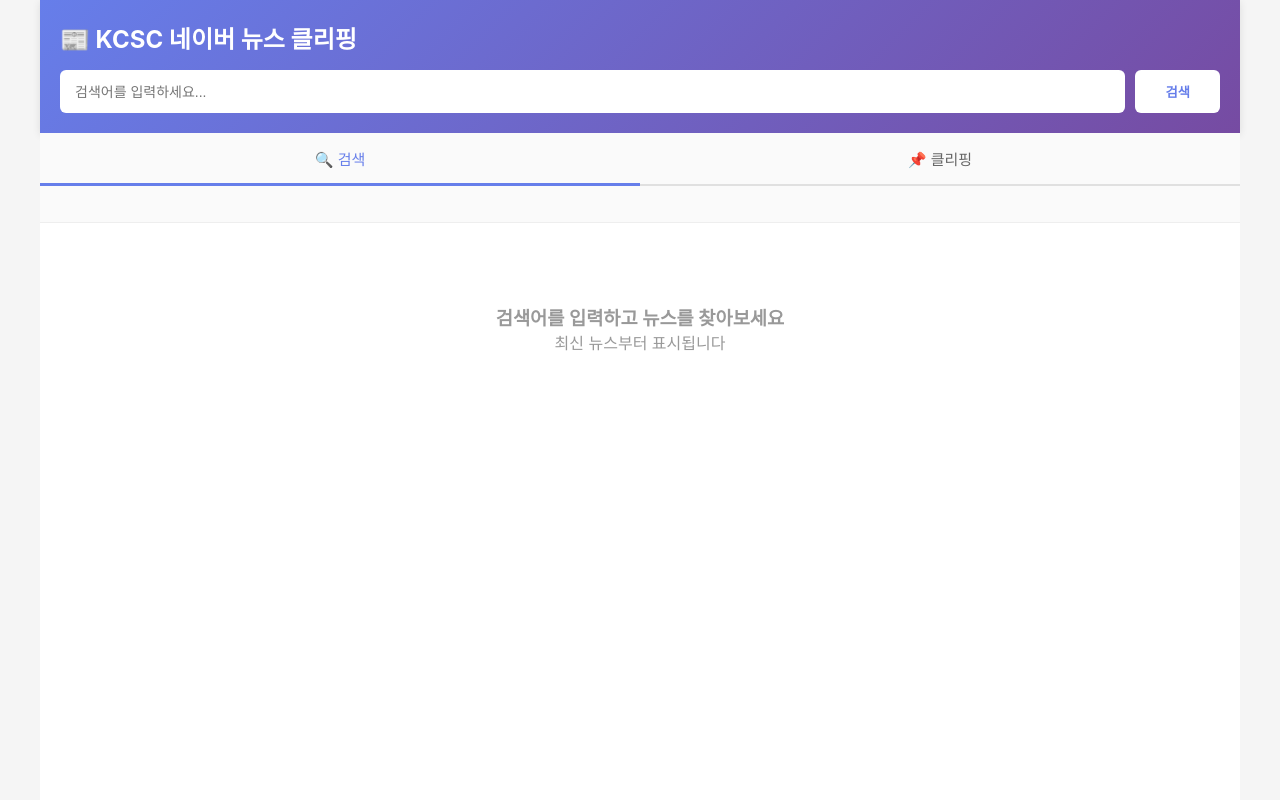
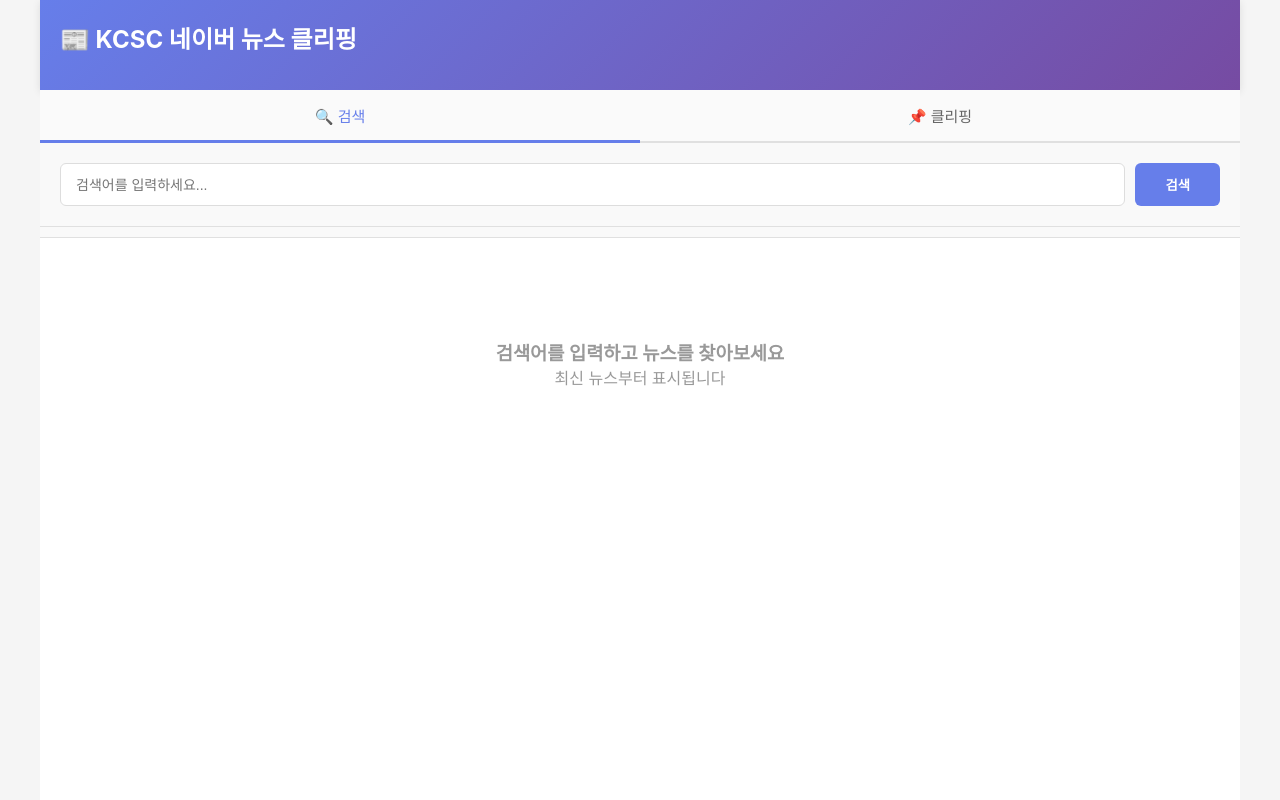
Before and after one commit to kentism/navernews.web, a FastAPI app: page / in a window 1280 px wide. Run offline with FastAPI, Linux system fonts and the light colour scheme; parts of the project's set-up code (start-up, migrations or seed data) failed here and were passed over.

Commit message:
탭 UI 수정 v1

```diff
--- a/templates/index.html
+++ b/templates/index.html
@@ -53,12 +53,15 @@
         .search-box {
             display: flex;
             gap: 10px;
+            padding: 20px;
+            background-color: #f9f9f9;
+            border-bottom: 1px solid #e0e0e0;
         }
 
         .search-box input {
             flex: 1;
             padding: 12px 15px;
-            border: none;
+            border: 1px solid #ddd;
             border-radius: 6px;
             font-size: 14px;
             outline: none;
@@ -66,8 +69,8 @@
 
         .search-box button {
             padding: 12px 30px;
-            background: white;
-            color: #667eea;
+            background: #667eea;
+            color: white;
             border: none;
             border-radius: 6px;
             font-weight: bold;
@@ -76,18 +79,17 @@
         }
 
         .search-box button:hover {
-            background: #f0f0f0;
-            transform: translateY(-2px);
+            background: #5568d3;
         }
 
         /* 탭 네비게이션 */
-        .tabs-nav {
+        .main-tabs-nav {
             display: flex;
             border-bottom: 2px solid #e0e0e0;
             background: #fafafa;
         }
 
-        .tab-btn {
+        .main-tab-btn {
             flex: 1;
             padding: 15px;
             background: none;
@@ -100,15 +102,15 @@
             transition: color 0.3s ease;
         }
 
-        .tab-btn:hover {
+        .main-tab-btn:hover {
             color: #667eea;
         }
 
-        .tab-btn.active {
+        .main-tab-btn.active {
             color: #667eea;
         }
 
-        .tab-btn.active::after {
+        .main-tab-btn.active::after {
             content: "";
             position: absolute;
             bottom: -2px;
@@ -118,13 +120,35 @@
             background: #667eea;
         }
 
-        /* 검색 결과 탭 버튼 스타일 조정 */
+        #resultTabs {
+            display: flex;
+            flex-wrap: wrap;
+            padding: 10px 20px 0;
+            background-color: #f9f9f9;
+            border-bottom: 1px solid #e0e0e0;
+        }
+
         #resultTabs .tab-btn {
-            padding: 8px 12px; /* 세로, 가로 패딩 축소 */
-            font-size: 14px;   /* 폰트 크기 약간 축소 */
-            flex: 0 1 auto;    /* 탭 너비를 내용에 맞게 조절 */
-            border-radius: 6px; /* 둥근 모서리 추가 */
+            padding: 8px 12px;
+            font-size: 14px;
+            flex: 0 1 auto;
+            border: 1px solid #ccc;
+            border-bottom: none;
+            border-radius: 6px 6px 0 0;
+            margin-right: 5px;
+            margin-bottom: -1px;
+            background-color: #f0f0f0;
+            cursor: pointer;
         }
+
+        #resultTabs .tab-btn.active {
+            background-color: white;
+            border-color: #e0e0e0;
+            border-bottom: 1px solid white;
+            color: #667eea;
+            font-weight: bold;
+        }
+
 
         /* 탭 콘텐츠 */
         .tabs-content {
@@ -134,12 +158,19 @@
 
         .tab-pane {
             display: none;
-            height: 100%; /* 부모(.tabs-content)의 높이를 채우도록 설정 */
+            height: 100%;
         }
 
         .tab-pane.active {
-            display: flex; /* flexbox 레이아웃 활성화 */
-            flex-direction: column; /* 자식 요소들을 세로로 배치 */
+            display: flex;
+            flex-direction: column;
+        }
+
+        #resultContent .tab-panel {
+            display: none;
+        }
+        #resultContent .tab-panel.active {
+            display: block;
         }
 
         /* 검색 결과 탭 */
@@ -444,40 +475,40 @@
 </head>
 <body>
     <div class="container">
-        <!-- 헤더 (검색폼) -->
+        <!-- 헤더 -->
         <div class="header">
             <h1>📰 KCSC 네이버 뉴스 클리핑</h1>
-            <div class="search-box">
-                <input
-                    type="text"
-                    id="keyword"
-                    placeholder="검색어를 입력하세요..."
-                >
-                <button id="searchBtn">검색</button>
-            </div>
         </div>
 
-        <!-- 탭 네비게이션: 검색 + 클리핑 유지 -->
-        <div class="tabs-nav">
-            <button data-tab="search" class="tab-btn active">🔍 검색</button>
-            <button data-tab="clippings" class="tab-btn" id="clippingsBtn">📌 클리핑</button>
-        </div>
-
-        <!-- 상단: 결과 탭(영구) -->
-        <div id="persistentResultArea" style="padding:12px; border-bottom:1px solid #eee; background:#fafafa;">
-            <div id="resultTabs" style="display:flex; gap:8px; overflow:auto;"></div>
-            <div id="resultContent" style="margin-top:12px;"></div>
+        <!-- 메인 탭 네비게이션 -->
+        <div class="main-tabs-nav">
+            <button data-tab="search" class="main-tab-btn active">🔍 검색</button>
+            <button data-tab="clippings" class="main-tab-btn" id="clippingsBtn">📌 클리핑</button>
         </div>
 
         <!-- 탭 콘텐츠 -->
         <div class="tabs-content">
             <!-- 검색 탭 -->
             <div id="search" class="tab-pane active">
-                <div class="tab-content-inner">
-                    <div class="empty-state">
-                        <h3>검색어를 입력하고 뉴스를 찾아보세요</h3>
-                        <p>최신 뉴스부터 표시됩니다</p>
-                    </div>
+                <!-- 검색 폼 -->
+                <div class="search-box">
+                    <input
+                        type="text"
+                        id="keyword"
+                        placeholder="검색어를 입력하세요..."
+                    >
+                    <button id="searchBtn">검색</button>
+                </div>
+
+                <!-- 검색 결과 탭 영역 -->
+                <div id="resultArea">
+                    <div id="resultTabs"></div>
+                    <div id="resultContent" class="tab-content-inner"></div>
+                </div>
+
+                <div id="searchEmptyState" class="empty-state">
+                    <h3>검색어를 입력하고 뉴스를 찾아보세요</h3>
+                    <p>최신 뉴스부터 표시됩니다</p>
                 </div>
             </div>
 
@@ -499,7 +530,7 @@
         <div class="modal-content">
             <div class="modal-header">
                 <h2 id="modalTitle"></h2>
-                <button class="btn-close" onclick="closeModal()">&times;</button>
+                <button class="btn-close" onclick="closeModal()">×</button>
             </div>
             <div class="modal-body" id="modalBody"></div>
             <div class="modal-actions">
@@ -524,7 +555,7 @@
         localStorage.setItem(CLIPS_STORAGE_KEY, JSON.stringify(clips));
     }
 
-    function escapeHtml(s){ return String(s||'').replace(/[&<>"']/g, c=>({'&':'&amp;','<':'&lt;','>':'&gt;','"':'&quot;',"'":'&#39;'}[c])); }
+    function escapeHtml(s){ return String(s||'').replace(/[&<>'"`]/g, c=>({'&':'&amp;','<':'&lt;','>':'&gt;','"':'&quot;',"'":'&#39;'}[c])); }
     function escapeAttr(s){ return (s||'').replace(/"/g,'&quot;').replace(/'/g,'&#39;'); }
 
     let searchTabCounter = 0;
@@ -552,13 +583,15 @@
     window.showToast = showToast; // 다른 스크립트에서 접근 가능하도록 전역화
 
     function createSearchTab(keyword, htmlContent, start = 1){
+        document.getElementById('searchEmptyState').style.display = 'none';
+
         const id = 'search-' + (++searchTabCounter) + '-' + Date.now().toString(36);
         // 버튼
         const btn = document.createElement('button');
         btn.className = 'tab-btn';
         btn.dataset.tab = id;
         btn.textContent = keyword.length>20 ? keyword.slice(0,17)+'…' : keyword;
-        btn.onclick = ()=> switchTab(id);
+        btn.onclick = ()=> switchResultTab(id);
         const close = document.createElement('span'); close.textContent=' ×'; close.style.marginLeft='8px';
         close.onclick = (e)=>{ e.stopPropagation(); removeSearchTab(id); };
         btn.appendChild(close);
@@ -577,7 +610,7 @@
         panel.appendChild(sentinel);
         document.getElementById('resultContent').appendChild(panel);
 
-        switchTab(id);
+        switchResultTab(id);
 
         // 뉴스 아이템 클릭 시 상세 보기 이벤트 리스너 추가
         panel.querySelectorAll('.news-item').forEach(item => {
@@ -603,42 +636,32 @@
             panel.remove();
         }
         const remaining = document.getElementById('resultTabs').querySelectorAll('.tab-btn');
-        if(remaining.length) switchTab(remaining[remaining.length-1].dataset.tab);
+        if(remaining.length) switchResultTab(remaining[remaining.length-1].dataset.tab);
         else {
-            document.getElementById('resultContent').style.display = 'none';
-            switchTab('search'); // 메인 검색 탭으로 전환
+            document.getElementById('searchEmptyState').style.display = 'block';
         }
     }
 
-    function switchTab(tabId){
+    function switchMainTab(tabId) {
+        document.querySelectorAll('.main-tab-btn').forEach(b => b.classList.remove('active'));
+        document.querySelector(`.main-tabs-nav [data-tab="${tabId}"]`).classList.add('active');
+
+        document.querySelectorAll('.tab-pane').forEach(p => p.classList.remove('active'));
+        document.getElementById(tabId).classList.add('active');
+    }
+
+    function switchResultTab(tabId){
         if(!tabId) return;
 
-        // 모든 탭 버튼 비활성화
-        document.querySelectorAll('.tabs-nav .tab-btn').forEach(b => b.classList.remove('active'));
-        document.querySelectorAll('#resultTabs .tab-btn').forEach(b => b.classList.remove('active'));
-
-        // 모든 메인 패널(.tab-pane)과 검색 결과 패널(.tab-panel) 숨기기
-        document.querySelectorAll('.tab-pane').forEach(p => p.classList.remove('active'));
-        document.querySelectorAll('#resultContent .tab-panel').forEach(p => p.style.display = 'none');
-
-        const mainTabBtn = document.querySelector(`.tabs-nav [data-tab="${tabId}"]`);
-        const resultTabBtn = document.querySelector(`#resultTabs [data-tab="${tabId}"]`);
-        const panel = document.getElementById(tabId);
-
-        if (mainTabBtn) { // 'search' 또는 'clippings' 탭
-            mainTabBtn.classList.add('active');
-            if(panel) panel.classList.add('active');
-            document.getElementById('resultContent').style.display = 'none';
-        } else {
-            if(resultTabBtn) resultTabBtn.classList.add('active');
-            if(panel) panel.style.display = 'block';
-            document.getElementById('resultContent').style.display = 'block';
-        }
-
-        // 4) resultTabs 버튼 상태 업데이트
+        // 검색 결과 탭 버튼 활성화/비활성화
         document.querySelectorAll('#resultTabs .tab-btn').forEach(b => b.classList.remove('active'));
         const btn = document.querySelector(`#resultTabs [data-tab="${tabId}"]`);
         if (btn) btn.classList.add('active');
+
+        // 검색 결과 패널 활성화/비활성화
+        document.querySelectorAll('#resultContent .tab-panel').forEach(p => p.classList.remove('active'));
+        const panel = document.getElementById(tabId);
+        if (panel) panel.classList.add('active');
     }
 
     function setupInfiniteScrollForPanel(panel){
@@ -711,8 +734,8 @@
                 }
             }
         }, {
-            root: null,  // viewport 기준
-            rootMargin: '200px'  // 200px 전에 미리 감지
+            root: document.querySelector('.tabs-content'),
+            rootMargin: '200px'
         });
 
         observer.observe(sentinel);
@@ -744,24 +767,20 @@
             const clippingsPane = document.getElementById('clippings');
             if(!clippingsPane) return;
 
-            // 패딩을 위한 내부 컨테이너를 찾거나 생성합니다.
             const innerContainer = clippingsPane.querySelector('.tab-content-inner');
 
-            // 1. 스크립트를 제외한 HTML을 먼저 삽입합니다.
             const template = document.createElement('template');
             template.innerHTML = html;
             const scriptEl = template.content.querySelector('script');
             if (scriptEl) { scriptEl.remove(); }
             innerContainer.innerHTML = template.innerHTML;
 
-            // 탭이 로드된 후, 전역 변수에 저장된 텍스트를 textarea에 복원합니다.
             const textArea = document.getElementById('clippingTextArea');
             if (textArea) textArea.value = clippedTextContent;
 
-            // 2. 분리했던 스크립트를 DOM에 추가하여 실행시킵니다.
             if (scriptEl) {
                 const newScript = document.createElement('script');
-                newScript.textContent = scriptEl.textContent; // 스크립트 내용 복사
+                newScript.textContent = scriptEl.textContent;
                 innerContainer.appendChild(newScript);
             }
         } catch(e) {
@@ -792,7 +811,6 @@
     async function deleteAllClips(){
         if(!confirm('정말 모든 클리핑을 삭제하시겠습니까?')) return;
         try {
-            // UI 즉시 반영
             clippedTextContent = defaultClippedText;
             const textArea = document.getElementById('clippingTextArea');
             if (textArea) textArea.value = defaultClippedText;
@@ -827,16 +845,13 @@
                     : '';
                 const textToAdd = `▷ ${source} : ${title} (${formattedDate})\n${originalLink}\n`;
 
-                // 1. 전역 변수에 텍스트를 누적합니다.
                 clippedTextContent += textToAdd;
 
-                // 2. 만약 클리핑 탭이 현재 활성화되어 있다면, textarea의 값을 즉시 업데이트합니다.
                 const textArea = document.getElementById('clippingTextArea');
                 if (textArea) textArea.value = clippedTextContent;
 
                 showToast('클립이 저장되었습니다.');
 
-                // 버튼 상태 변경
                 if (btnEl) {
                     btnEl.textContent = '✓ 클립됨';
                     btnEl.classList.add('clipped');
@@ -875,11 +890,9 @@
         modalBody.innerHTML = '<div class="loading">기사 본문을 불러오는 중...</div>';
         modal.classList.add('active');
 
-        // 모달의 클리핑 버튼에 데이터 설정
         const clipBtn = modal.querySelector('.btn-primary');
         clipBtn.dataset.url = url;
         clipBtn.dataset.title = title;
-        // news-item 클릭 리스너에서 이미 source, pubdate, originallink를 설정함
 
         const fd = new FormData();
         fd.append('url', url);
@@ -887,7 +900,7 @@
 
         const resp = await fetch('/article-detail', { method: 'POST', body: fd });
         modalBody.innerHTML = await resp.text();
-        clipBtn.dataset.content = modalBody.textContent.trim().slice(0, 500); // 파싱된 본문 일부 저장
+        clipBtn.dataset.content = modalBody.textContent.trim().slice(0, 500);
     }
 
     function closeModal() {
@@ -903,7 +916,7 @@
             btn.dataset.source,
             btn.dataset.pubdate,
             btn.dataset.originallink,
-            btn // 모달의 클립 버튼도 상태 변경
+            btn
         );
     }
 
@@ -913,20 +926,19 @@
         if (searchBtn) searchBtn.addEventListener('click', handleSearch);
         if (input) input.addEventListener('keypress', (e) => { if (e.key === 'Enter') handleSearch(); });
 
-        const tabsNav = document.querySelector('.tabs-nav');
+        const tabsNav = document.querySelector('.main-tabs-nav');
         if (tabsNav) {
             tabsNav.addEventListener('click', (e) => {
                 const btn = e.target.closest('button[data-tab]');
                 if (!btn) return;
                 const tab = btn.dataset.tab;
                 if (tab === 'clippings') {
-                    loadClippingsTab(); // 클리핑 탭을 누를 때마다 목록을 새로고침하고 텍스트를 복원합니다.
+                    loadClippingsTab();
                 }
-                switchTab(tab);
+                switchMainTab(tab);
             });
         }
 
-        // ===== 페이지 로드 시 기본 검색 =====
         async function loadDefaultSearch(){
             const keywords = ['방송미디어통신심의위원회', '방송미디어통신위원회', '과방위'];
             for (const kw of keywords) {
```
